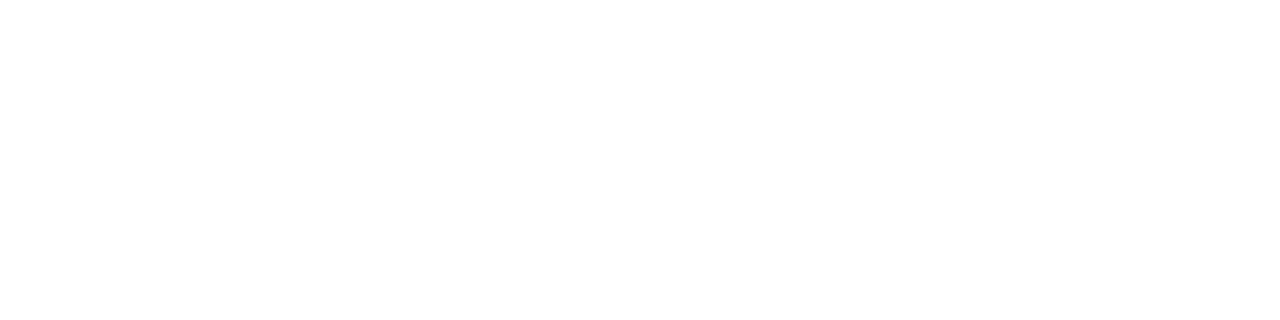
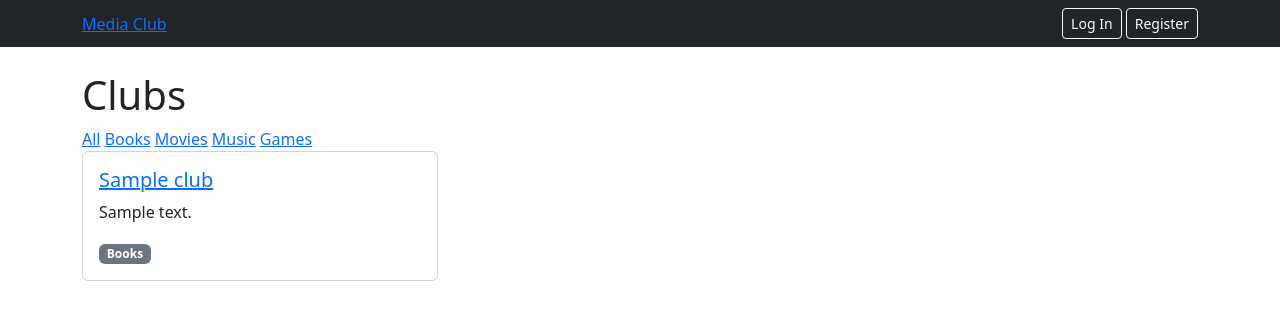
Before and after one commit to GeorgiyWeb/media_club, a Django app: page / in a window 1280 px wide. Before the commit the part shown is empty. Shown: the top 320 px of the page. Run offline with Django 5.2, Linux system fonts and the light colour scheme; tables that the repository leaves empty hold one stand-in row (values such as "Sample post").

Commit message:
6th commit: creating index.html and redacting layout.html

```diff
--- a/clubs/templates/clubs/index.html
+++ b/clubs/templates/clubs/index.html
@@ -0,0 +1,33 @@
+{% extends 'clubs/layout.html' %}
+
+{% block title %}Media Club{% endblock %}
+
+{% block body %}
+    <h1>Clubs</h1>
+
+    <div>
+        <a href="{% url 'index' %}">All</a>
+        <a href="{% url 'index' %}?category=books">Books</a>
+        <a href="{% url 'index' %}?category=movies">Movies</a>
+        <a href="{% url 'index' %}?category=music">Music</a>
+        <a href="{% url 'index' %}?category=games">Games</a>
+    </div>
+
+    <div class="row">
+        {% for club in clubs %}
+            <div class="col-md-4 mb-3">
+                <div class="card">
+                    <div class="card-body">
+                        <h5 class="card-title">
+                            <a href="{% url 'club_detail' club.id %}">{{ club.name }}</a>
+                        </h5>
+                        <p class="card-text">{{ club.description }}</p>
+                        <span class="badge bg-secondary">{{ club.get_category_display }}</span>
+                    </div>
+                </div>
+            </div>
+        {% empty %}
+            <p>No clubs yet.</p>
+        {% endfor %}
+    </div>
+{% endblock %}
--- a/clubs/templates/clubs/layout.html
+++ b/clubs/templates/clubs/layout.html
@@ -5,9 +5,34 @@
     <meta charset="UTF-8">
     <meta name="viewport" content="width=device-width, initial-scale=1.0">
     <title>{% block title %}{% endblock %}</title>
+    <link href="https://cdn.jsdelivr.net/npm/bootstrap@5.3.3/dist/css/bootstrap.min.css" rel="stylesheet">
     <link rel="stylesheet" href="{% static 'styles/style.css' %}">
 </head>
 <body>
-    {% block body %}{% endblock %}
+    <nav class="navbar navbar-dark bg-dark">
+        <div class="container">
+            <a class="navbar-dark" href="{% url 'index' %}">Media Club</a>
+
+            <div>
+                {% if user.is_authenticated %}
+                    <a class="btn btn-outline-light btn-sm" href="{% url 'club_create' %}">Create Club</a>
+
+                    <a class="btn btn-outline-light btn-sm" href="{% url 'profile' user.username %}">{{user.username}}</a>
+                    <form method="post" action="{% url 'logout' %}" class="d-inline">
+                        {% csrf_token %}
+                        <button class="btn btn-outline-light btn-sm" type="submit">Logout</button>
+                    </form>
+
+                {% else %}
+                    <a class="btn btn-outline-light btn-sm" href="{% url 'login' %}">Log In</a>
+                    <a class="btn btn-outline-light btn-sm" href="{% url 'register' %}">Register</a>
+                {% endif %}
+            </div>
+        </div>
+    </nav>
+
+    <div class="container mt-4">
+        {% block body %}{% endblock %}
+    </div>
 </body>
 </html>
```
Also changed, not shown: clubs/templates/clubs/nominations.html (added).
